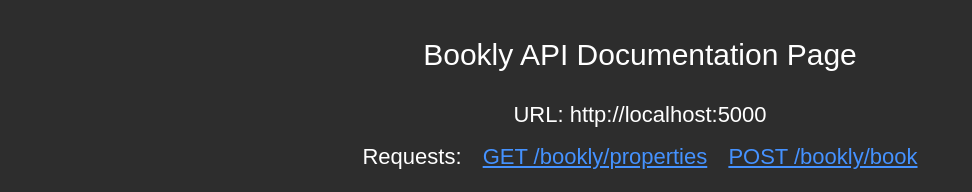
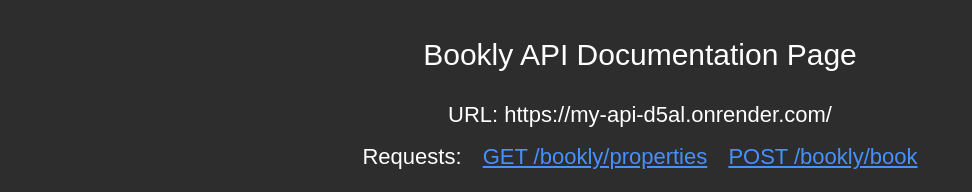
Before and after one commit to Ali-Alajaj/my-api, a website: page documentations/bookly-doc.html in a window 1280 px wide. Shown: the top 192 px of the page, without its empty margins (0-972 px from the left). Drawn offline with Linux system fonts and the light colour scheme.

Commit message:
Change documentation URL to production endpoint
Updated the API documentation with a new URL.

```diff
--- a/documentations/bookly-doc.html
+++ b/documentations/bookly-doc.html
@@ -9,7 +9,7 @@
 </head>
 <body>
   <div class="page-title" id="page-title">Bookly API Documentation Page</div>
-  <div class="url">URL: http://localhost:5000</div>
+  <div class="url">URL: https://my-api-d5al.onrender.com/</div>
   <div class="requests">
     Requests:
     <a href="#properties">GET /bookly/properties</a>
```
